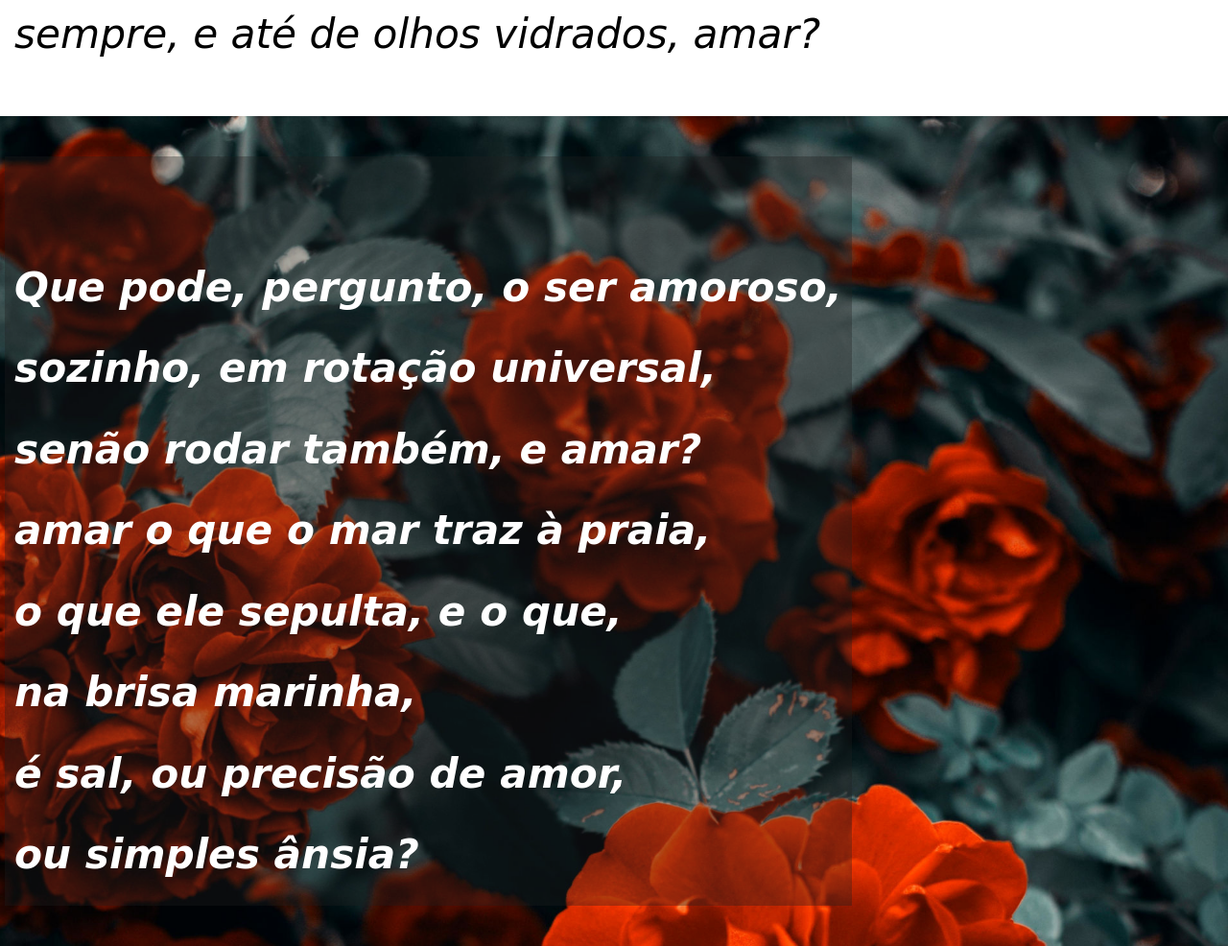
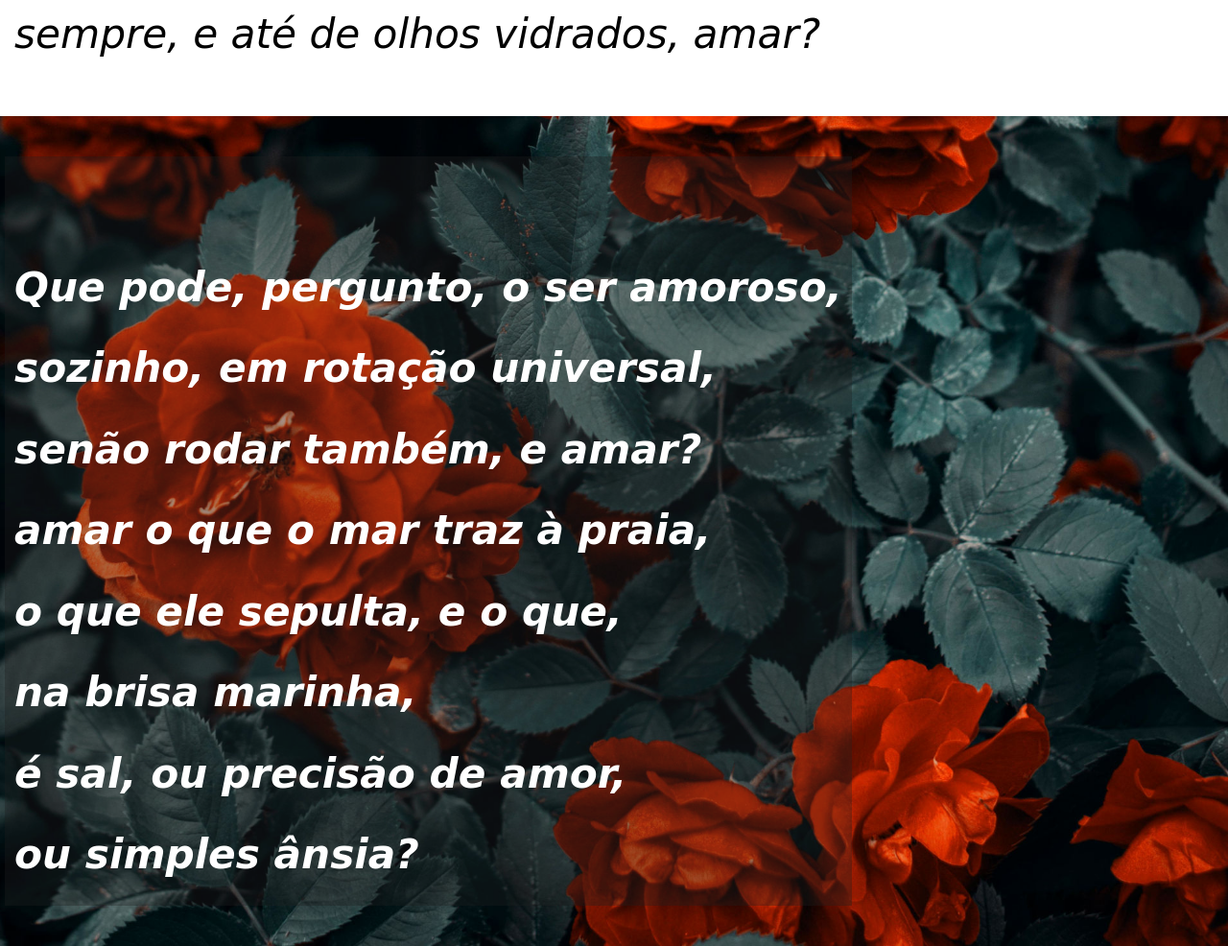
Before and after one commit to luizpq/Amar, a plain HTML site: page index.html in a window 1280 px wide. Shown: the part 820-1806 px from the top of the page at 96% size. Drawn offline with Linux system fonts and the light colour scheme; a web font is replaced by a local one.

Commit message:
Update style.css

```diff
--- a/style.css
+++ b/style.css
@@ -50,7 +50,7 @@ main{
 
 #imagem1{
     width: 100%;
-    background: black url(imagens/rosas.jpg) left top fixed;
+    background: black url(imagens/rosas.jpg) left bottom fixed;
     background-size: cover;
     padding-left: 10px;
     padding-right: 10px;
```
